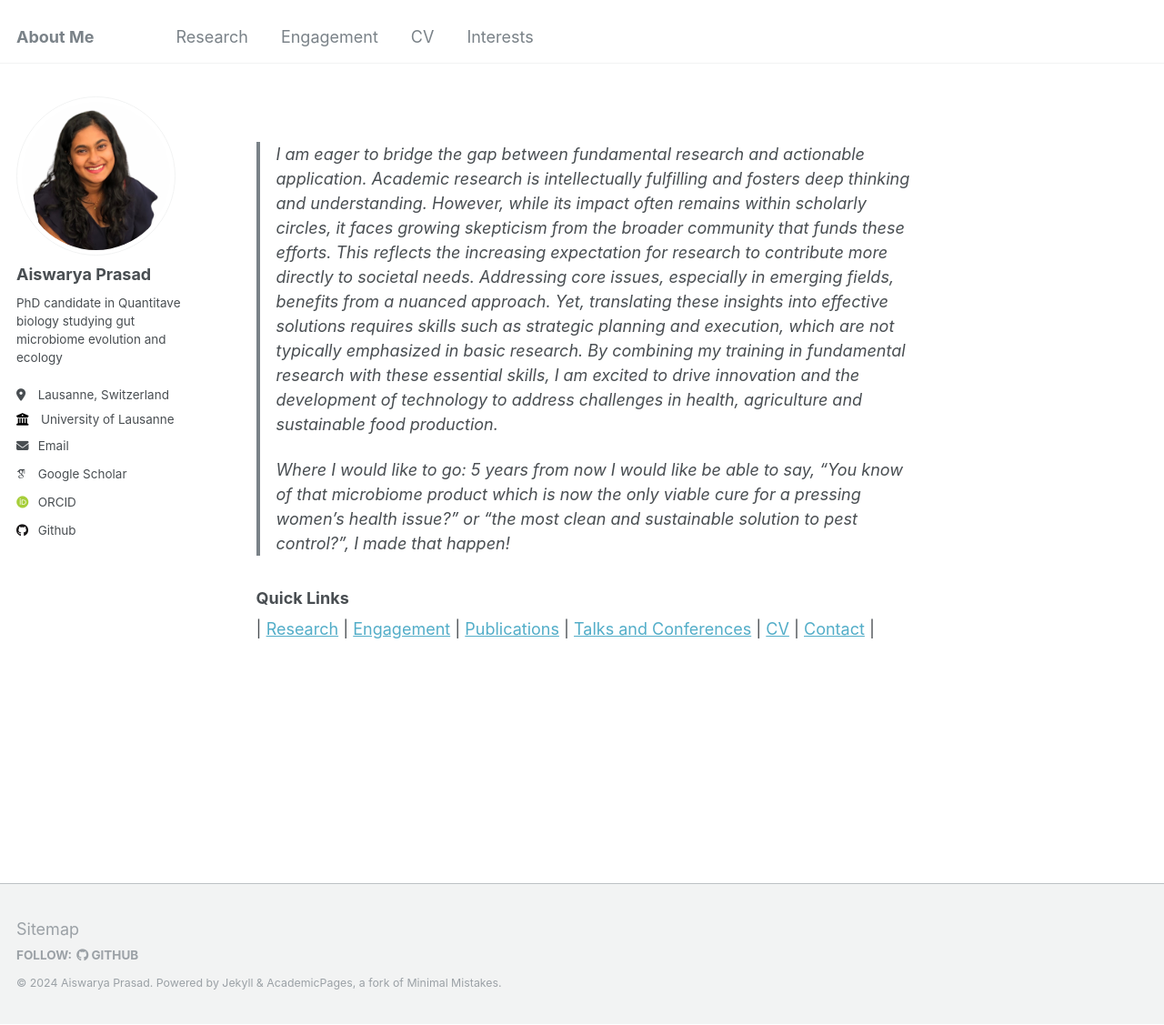
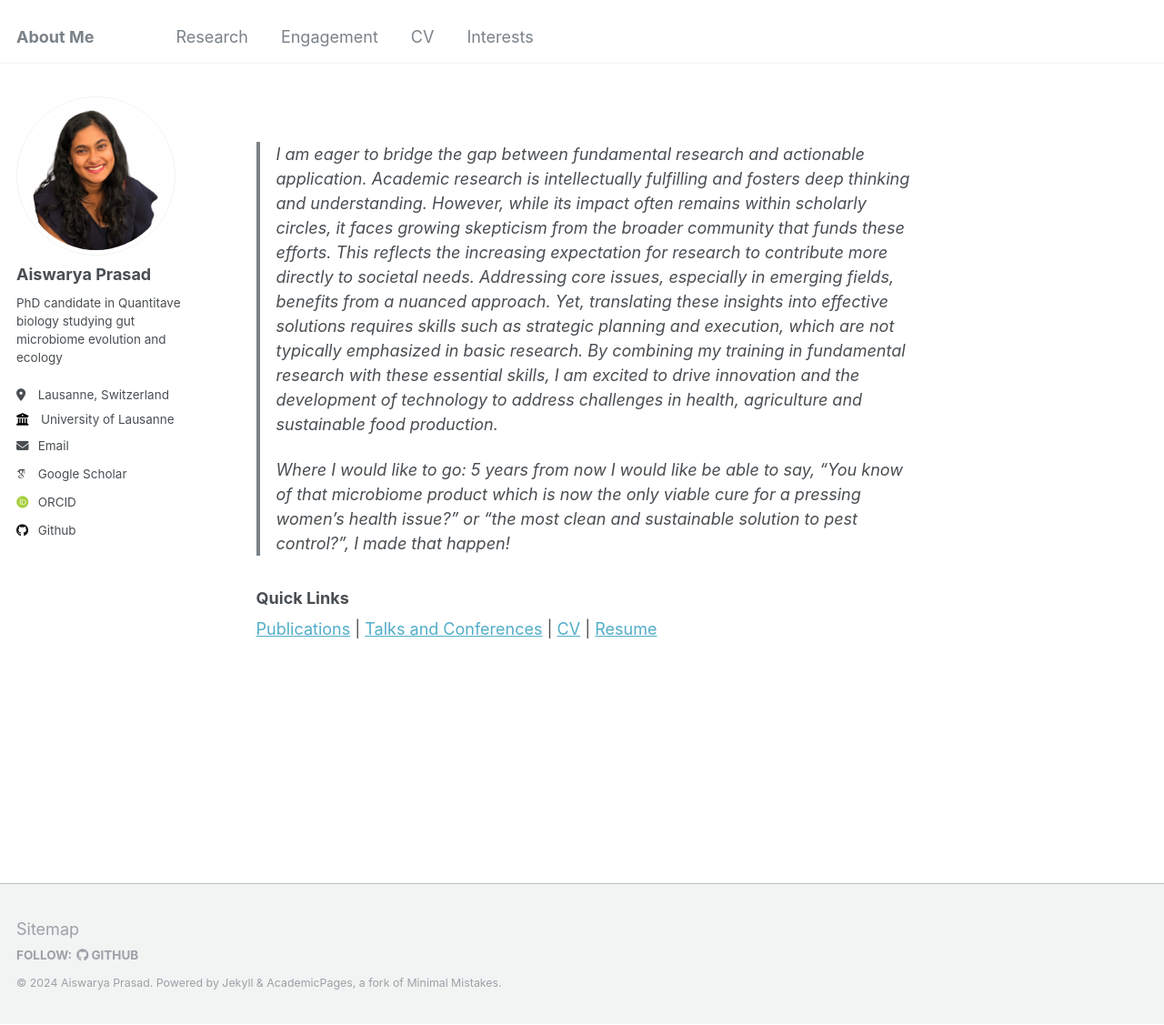
Before and after one commit to Aiswarya-prasad/aiswarya-prasad.github.io, a Jekyll site: the page built from _pages/about.md, in a window 1280 px wide and 1127 px high. Shown: the whole window at 91% size. Built offline with Jekyll 4.4.1, drawn with Linux system fonts in a browser that asks for light colours; some web fonts are replaced.

Commit message:
Syntax change, squash commit later or just ignore.

```diff
--- a/_pages/about.md
+++ b/_pages/about.md
@@ -15,8 +15,9 @@ redirect_from:
 ### Quick Links
 
 <!-- make a table -->
-| [Research](/research) | [Engagement](/engagement) | [Publications](/publications) | [Talks and Conferences](/engagement/talksandconferences) | [CV](/files/AiswaryaPrasad_CV.pdf) | [Contact](/contact) |
+[Publications](/CV#Publications) | [Talks and Conferences](/engagement/talksandconferences) | [CV](/files/AiswaryaPrasad_academic_CV.pdf) | [Resume](/files/AiswaryaPrasad_industry_resume.pdf)
 
+<!-- (https://scholar.google.com/citations?hl=de&user=hfsPlPcAAAAJ&view_op=list_works&sortby=pubdate) -->
 
 <!-- # My Background
 
```
Also changed, not shown: 2 other files.
